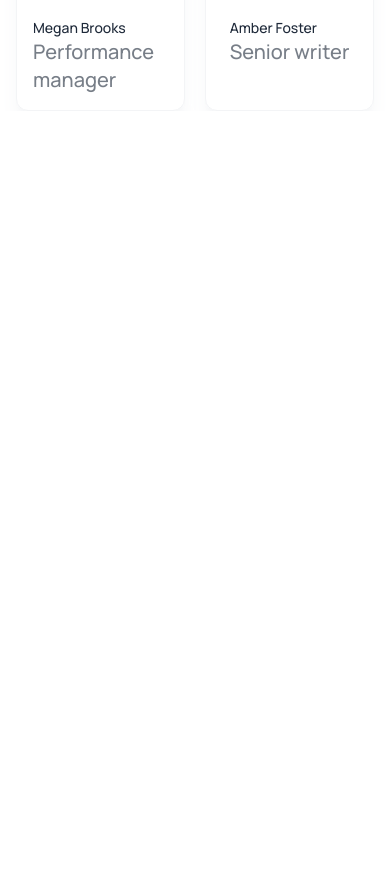
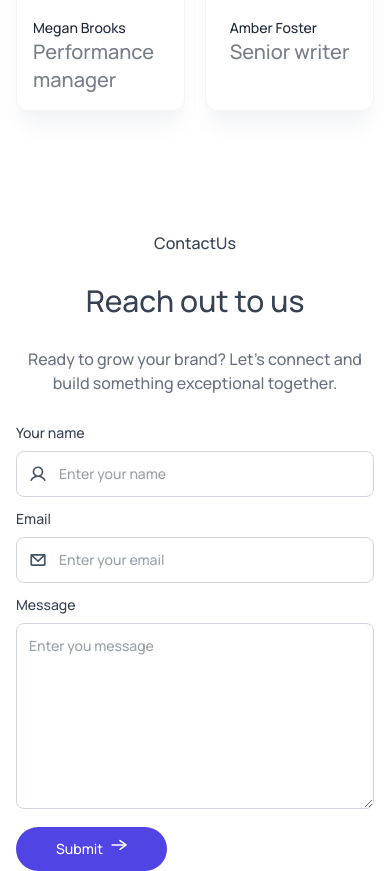
Before and after one commit to sajjat-hossen/Agency-AI, a React (Vite) app: page / in a window 390 px wide. Shown: the part 4153-5024 px from the top of the page. Before the commit the page ends 4264 px from the top, so only its background shows below. Built offline with nearby package versions, Linux system fonts and the light colour scheme.

Commit message:
feat: add ContactUs component for user inquiries
- Implemented ContactUs component to allow users to reach out.
- Included form fields for name, email, and message submission.
- Enhanced user experience with responsive design and icons.

```diff
--- a/src/App.tsx
+++ b/src/App.tsx
@@ -1,4 +1,5 @@
 import { useState } from 'react';
+import ContactUs from './components/ContactUs';
 import Hero from './components/Hero';
 import Navbar from './components/Navbar';
 import OurWork from './components/OurWork';
@@ -22,6 +23,7 @@ const App = () => {
       <Services />
       <OurWork />
       <Teams />
+      <ContactUs />
     </div>
   );
 };
--- /dev/null
+++ b/src/components/ContactUs.tsx
@@ -0,0 +1,79 @@
+import assets from '../assets/assets';
+import Title from './Title';
+
+const ContactUs = () => {
+  return (
+    <div
+      id="contact-us"
+      className="flex flex-col items-center gap-7 px-4 sm:px-12 lg:px-24 xl:px-40 pt-30 text-gray-700 dark:text-white"
+    >
+      ContactUs
+      <Title
+        title="Reach out to us"
+        description="Ready to grow your brand? Let’s connect and build something exceptional together."
+      />
+      <form
+        action=""
+        className="grid sm:grid-cols-2 gap-3 sm:gap-5 max-w-2xl w-full"
+      >
+        <div>
+          <p className="mb-2 text-sm font-medium">Your name</p>
+          <div className="flex pl-3 rounded-lg border border-gray-300 dark:border-gray-600">
+            <img
+              src={assets.person_icon}
+              alt=""
+            />
+            <input
+              type="text"
+              name="name"
+              placeholder="Enter your name"
+              className="w-full p-3 text-sm outline-none"
+              required
+            />
+          </div>
+        </div>
+
+        <div>
+          <p className="mb-2 text-sm font-medium">Email</p>
+          <div className="flex pl-3 rounded-lg border border-gray-300 dark:border-gray-600">
+            <img
+              src={assets.email_icon}
+              alt=""
+            />
+            <input
+              type="email"
+              name="email"
+              placeholder="Enter your email"
+              className="w-full p-3 text-sm outline-none"
+              required
+            />
+          </div>
+        </div>
+
+        <div className="sm:col-span-2">
+          <p className="mb-2 text-sm font-medium">Message</p>
+          <textarea
+            rows={8}
+            name="message"
+            placeholder="Enter you message"
+            className="w-full p-3 text-sm outline-none rounded-lg border border-gray-300 dark:border-gray-600"
+          ></textarea>
+        </div>
+
+        <button
+          type="submit"
+          className="w-max flex gap-2 bg-primary text-white text-sm px-10 py-3 rounded-full cursor-pointer hover:scale-103 transition-all"
+        >
+          Submit{' '}
+          <img
+            src={assets.arrow_icon}
+            alt="Send"
+            className="w-4"
+          />
+        </button>
+      </form>
+    </div>
+  );
+};
+
+export default ContactUs;
```
